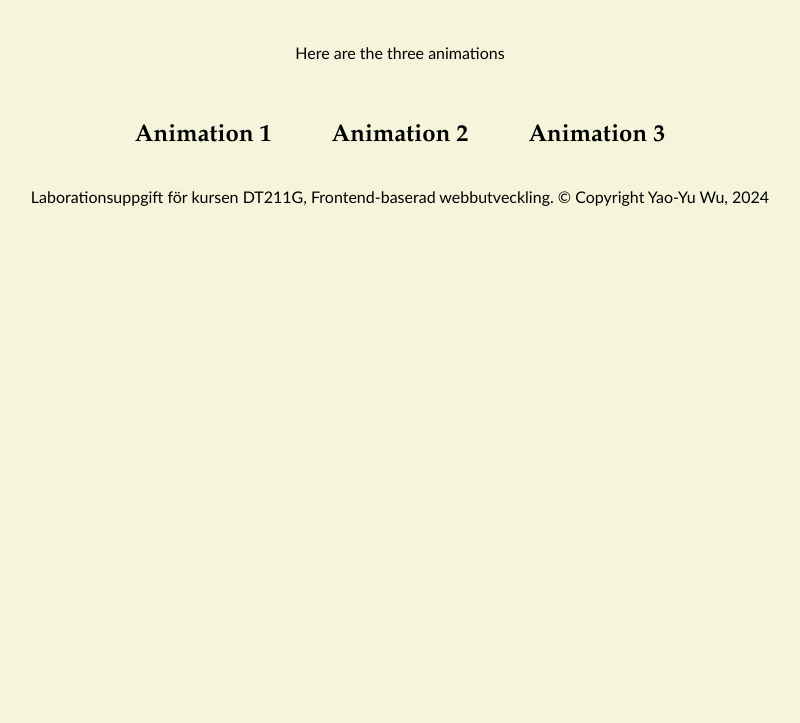
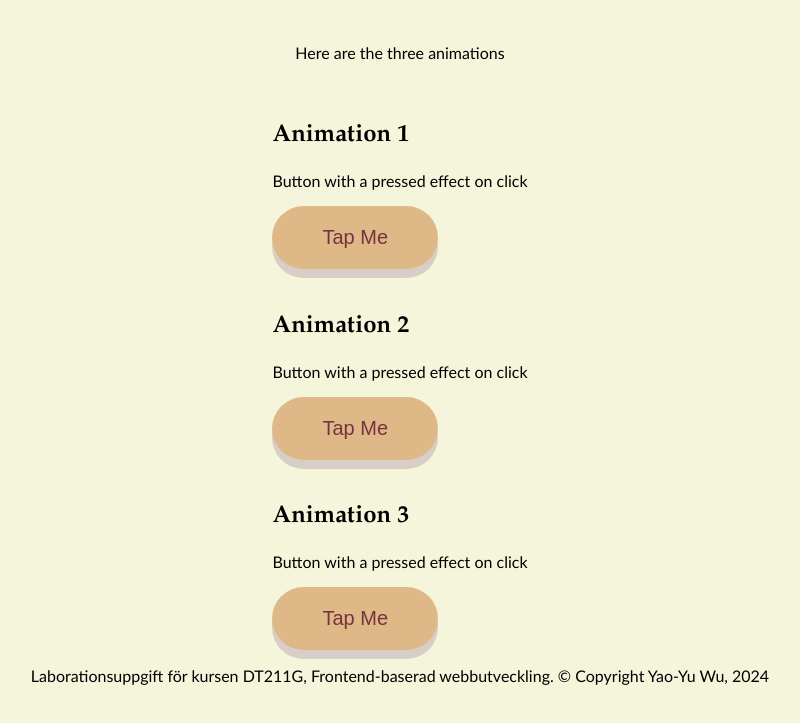
Before and after one commit to slalompet/Frontend-baserad-webbutveckling, a website built with Parcel: page src/animation.html in a window 1280 px wide. Shown: the part 121-844 px from the top of the page, without its empty margins (240-1040 px from the left). Before the commit the page ends 800 px from the top, so only its background shows below. Built offline with nearby package versions, Linux system fonts and the light colour scheme.

Commit message:
Animation 1
- modified the animation.html
- added animation 1

```diff
--- a/src/animation.html
+++ b/src/animation.html
@@ -28,15 +28,22 @@
         <div class="container">
             <div>
                 <h2>Animation 1</h2>
-
+                <p>Button with a pressed effect on click</p>
+                <button class="button">Tap Me</button>
             </div>
+        </div>
+        <div class="container">
             <div>
                 <h2>Animation 2</h2>
-
+                <p>Button with a pressed effect on click</p>
+                <button class="button">Tap Me</button>
             </div>
+        </div>
+        <div class="container">
             <div>
                 <h2>Animation 3</h2>
-
+                <p>Button with a pressed effect on click</p>
+                <button class="button">Tap Me</button>
             </div>
         </div>
     </main>
--- a/src/scss/_animation.scss
+++ b/src/scss/_animation.scss
@@ -0,0 +1,24 @@
+
+.button {
+    padding: 20px 50px;
+    font-size: 20px;
+    text-align: center;
+    cursor: pointer;
+    outline: none;
+    color: $primary-link;
+    background-color: $primary-orange;
+    border: none;
+    border-radius: 50px;
+    box-shadow: 0 9px $primary-gray;
+}
+
+.button:hover {
+    color: lighten($primary-link, 50%);
+    background-color: darken($primary-orange, 30%);
+}
+
+.button:active {
+    background-color: darken($primary-orange, 30%);
+  box-shadow: 0 5px $primary-gray;
+  transform: translateY(10px);
+}
--- a/src/scss/_base.scss
+++ b/src/scss/_base.scss
@@ -44,7 +44,6 @@ body {
     font-family: $primary-bodytext;
 }
 
-
 @media (prefers-color-scheme: dark) {
     a {
         color: lighten($primary-link, 50%);
```
Also changed, not shown: src/index.html (+1 -0 lines).
